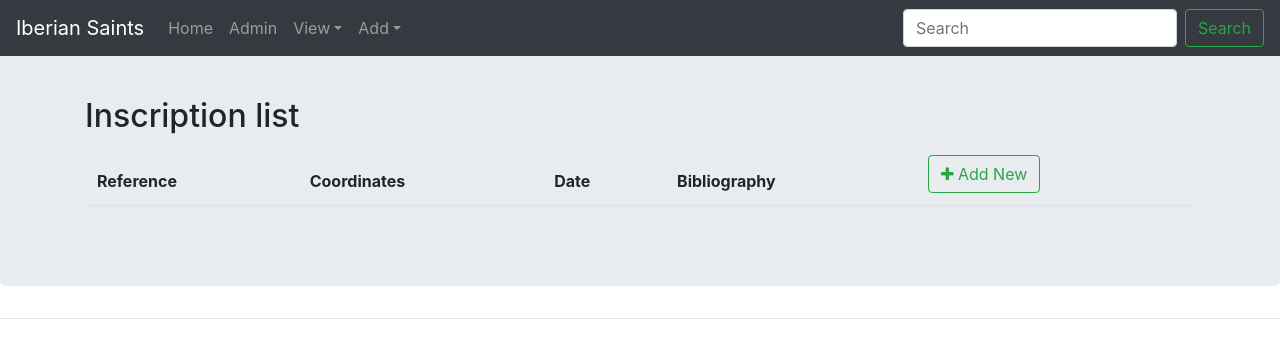
After one commit to Kandroodi/IberianSaints, a Django app: page /inscription/list in a window 1280 px wide. The commit adds this page. Shown: the top 358 px of the page. Run offline with Django 3.2, Linux system fonts and the light colour scheme; data that the repository does not hold is empty; parts of the project's set-up code (start-up, migrations or seed data) failed here and were passed over; some libraries are stand-ins or nearby versions.

Commit message:
Inscription form and list

```diff
--- a/saints/models.py
+++ b/saints/models.py
@@ -60,15 +60,17 @@ class Church(models.Model):
 
 
 class Inscription(models.Model):
-    coordinates = models.ForeignKey(Location, on_delete=models.CASCADE, blank=True, default='')
+    coordinates = models.ForeignKey(Location, on_delete=models.CASCADE, blank=True, null=True, default='')
     date = PartialDateField(blank=True, null=True)
-    institution_type = models.ForeignKey(InstitutionType, on_delete=models.CASCADE, blank=True, default='')
+    institution_type = models.ForeignKey(InstitutionType, on_delete=models.CASCADE, blank=True, null=True, default='')
     text = models.TextField(max_length=256)
     description = models.TextField(default='', blank=True)
     reference = models.CharField(max_length=100)
     external_link = models.URLField(max_length=128, default='', blank=True)
     bibliography = models.ForeignKey(Bibliography, on_delete=models.CASCADE, blank=True, default='')
 
+    def __str__(self):
+        return self.reference
 
 class SaintType(models.Model):
     name = models.CharField(max_length=100)  # Just Man, Confessor, Virgin, Virgin Confessor, Apostle, etc
--- a/saints/templates/saints/header.html
+++ b/saints/templates/saints/header.html
@@ -21,6 +21,7 @@
         <div class="dropdown-menu" aria-labelledby="dropdown01">
           <a class="dropdown-item" href="{% url 'saints:church-list' %}">Church</a>
           <a class="dropdown-item" href="{% url 'saints:bibliography-list' %}">Bibliography</a>
+          <a class="dropdown-item" href="{% url 'saints:inscription-list' %}">Inscription</a>
 <!--          <a class="dropdown-item" href="#">Person</a>-->
 <!--          <a class="dropdown-item" href="#">Something else here</a>-->
         </div>
@@ -30,6 +31,7 @@
         <div class="dropdown-menu" aria-labelledby="dropdown02">
           <a class="dropdown-item" href="{% url 'saints:church-insert' %}">Church</a>
           <a class="dropdown-item" href="{% url 'saints:bibliography-insert' %}">Bibliography</a>
+          <a class="dropdown-item" href="{% url 'saints:inscription-insert' %}">Inscription</a>
 <!--           <a class="dropdown-item" href="#">Person</a>-->
 <!--          <a class="dropdown-item" href="#">Something else here</a>-->
         </div>
--- /dev/null
+++ b/saints/templates/saints/inscription_list.html
@@ -0,0 +1,43 @@
+{% extends 'saints/base.html' %}
+{% load widget_tweaks %}
+
+
+{% block main_content %}
+    <h2>Inscription list</h2>
+    <table class="table table-borderless">
+        <thead class="border-bottom font-weight-bold">
+            <tr>
+                <th scope="col">Reference</th>
+                <th scope="col">Coordinates</th>
+                <th scope="col">Date</th>
+                <th scope="col">Bibliography</th>
+                <td>
+                    <a href= "{% url 'saints:inscription-insert' %}"
+                       class="btn btn-outline-success"
+                       target="popup"
+                       onclick="window.open('{% url 'saints:inscription-insert' %}','popup','width=600,height=600'); return false;">
+                        <i class="fa fa-plus"></i> Add New</a>
+                </td>
+            </tr>
+        </thead>
+        <tbody>
+            {% for inscription in inscriptions %}
+            <tr>
+                <td>{{inscription.reference}}</td>
+                <td>{{inscription.coordinate}}</td>
+                <td>{{inscription.date}}</td>
+                <td>{{inscription.bibliography}}</td>
+                <td>
+                    <a href="{% url 'saints:inscription-update' inscription.id %}" class="btn text-secondary px-0"><i class="fa fa-edit fa-lg"></i></a>
+                    <form action="{% url 'saints:inscription-delete' inscription.id %}" method="post" class="d-inline">
+                        {% csrf_token %}
+                        <button type="submit" class="btn" onclick="return confirm('Are you sure you want to delete all entities connected to this from the database?')">
+                        <i class="fa fa-trash fa-lg text-danger float-right"></i>
+                        </button>
+                    </form>
+                </td>
+            </tr>
+            {% endfor %}
+        </tbody>
+    </table>
+{% endblock %}
--- a/saints/urls.py
+++ b/saints/urls.py
@@ -1,6 +1,9 @@
 from django.conf.urls import url
 from django.urls import path
 from . import views
+
+# TEMPLATE URLS
+app_name = 'saints'
 
 urlpatterns = [
     path('', views.home, name='home'), # get and post req. for insert operation
@@ -12,4 +15,8 @@ urlpatterns = [
     path('bibliography/new/<int:id>/', views.bibliographyCreate, name='bibliography-update'), # get and post req. for update operation
     path('bibliography/delete/<int:id>/', views.bibliographyDelete, name='bibliography-delete'),
     path('bibliography/list/', views.bibliographyList, name='bibliography-list'),  # get request to retrieve and display all records
+    url(r'^inscription/new/$', views.InscriptionCreatView.as_view(), name='inscription-insert'),
+    url(r'^inscription/new/(?P<pk>\d+)/$', views.InscriptionUpdateView.as_view(), name='inscription-update'),
+    url(r'^inscription/delete/(?P<pk>\d+)/$', views.InscriptionDeleteView.as_view(), name='inscription-delete'),
+    path('inscription/list', views.InscriptionListView.as_view(), name='inscription-list'),
 ]
--- a/saints/views.py
+++ b/saints/views.py
@@ -1,5 +1,12 @@
 from django.shortcuts import render, redirect, get_object_or_404
 from .forms import *
+from django.utils.decorators import method_decorator
+
+from django.views.generic import (View, TemplateView, ListView,
+                                  DetailView, CreateView, UpdateView,
+                                  DeleteView)
+from django.urls import reverse_lazy
+
 
 # Create your views here.
 
@@ -91,3 +98,33 @@ def institutionTypeDelete(request, id):
     city = get_object_or_404(Church, pk=id)
     city.delete()
     return redirect('saints:institutionType-list')
+
+
+# Class Based Views
+#-----------------------------------------------------------------------------------------------------------------------
+# @method_decorator(login_required, name='dispatch')
+class InscriptionListView(ListView):
+    model = Inscription
+    template_name = 'installations/inscription_list.html'
+    context_object_name = 'inscriptions'
+
+
+# @method_decorator(login_required, name='dispatch')
+class InscriptionCreatView(CreateView):
+    model = Inscription
+    fields = '__all__'
+    template_name = 'saints/inscription_form.html'
+    success_url = reverse_lazy('saints:inscription-list')
+
+
+# @method_decorator(login_required, name='dispatch')
+class InscriptionUpdateView(UpdateView):
+    model = Inscription
+    fields = '__all__'
+    success_url = reverse_lazy('saints:inscription-list')
+
+
+# @method_decorator(login_required, name='dispatch')
+class InscriptionDeleteView(DeleteView):
+    model = Inscription
+    success_url = reverse_lazy("saints:inscription-list")
```
Also changed, not shown: saints/templates/saints/inscription_form.html (added, +30 -0 lines).
